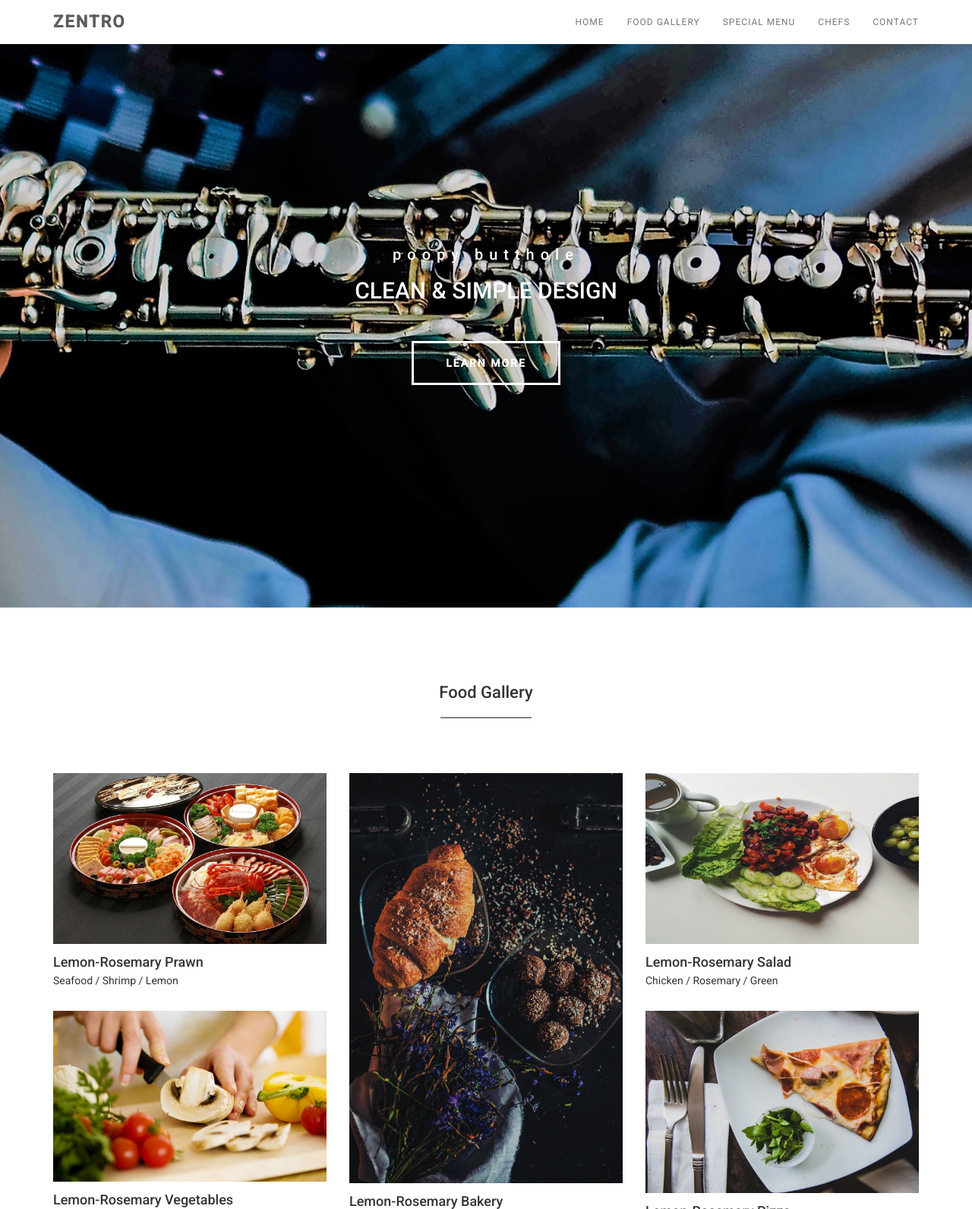
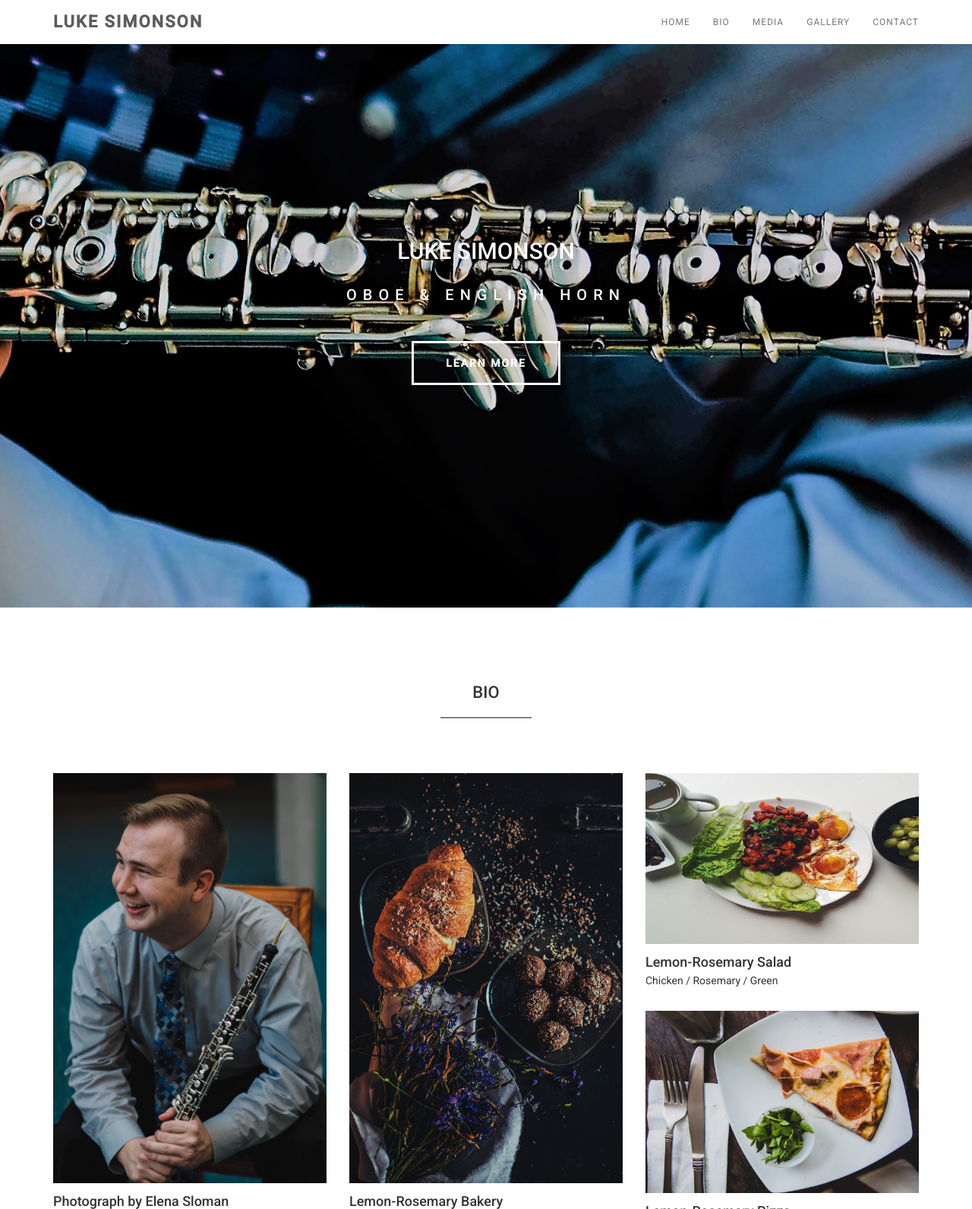
Before and after one commit to lukesimonson/portfolio, a plain HTML site: page index.html in a window 1280 px wide. Shown: the top 1592 px of the page at 76% size. Drawn offline with Linux system fonts and the light colour scheme.

Commit message:
text changes

```diff
--- a/index.html
+++ b/index.html
@@ -2,7 +2,7 @@
 <html lang="en">
 <head>
 	<meta charset="utf-8">
-	<title>Zentro</title>
+	<title>Luke Simonson</title>
 
 	<meta http-equiv="X-UA-Compatible" content="IE=Edge">
 	<meta name="viewport" content="width=device-width, initial-scale=1">
@@ -39,14 +39,14 @@ http://www.tooplate.com/view/2076-zentro
 				<span class="icon icon-bar"></span>
 				<span class="icon icon-bar"></span>
 			</button>
-			<a href="#" class="navbar-brand">ZENTRO</a>
+			<a href="#" class="navbar-brand">LUKE SIMONSON</a>
 		</div>
 		<div class="collapse navbar-collapse">
 			<ul class="nav navbar-nav navbar-right">
 				<li><a href="#home" class="smoothScroll">HOME</a></li>
-				<li><a href="#gallery" class="smoothScroll">FOOD GALLERY</a></li>
-				<li><a href="#menu" class="smoothScroll">SPECIAL MENU</a></li>
-				<li><a href="#team" class="smoothScroll">CHEFS</a></li>
+				<li><a href="#gallery" class="smoothScroll">BIO</a></li>
+				<li><a href="#menu" class="smoothScroll">MEDIA</a></li>
+				<li><a href="#team" class="smoothScroll">GALLERY</a></li>
 				<li><a href="#contact" class="smoothScroll">CONTACT</a></li>
 			</ul>
 		</div>
@@ -59,8 +59,8 @@ http://www.tooplate.com/view/2076-zentro
 	<div class="container">
 		<div class="row">
 			<div class="col-md-12 col-sm-12">
-				<h1>poopy butthole</h1>
-				<h2>CLEAN &amp; SIMPLE DESIGN</h2>
+				<h2>LUKE SIMONSON</h2>
+				<h1>OBOE &amp; ENGLISH HORN</h1>
 				<a href="#gallery" class="smoothScroll btn btn-default">LEARN MORE</a>
 			</div>
 		</div>
@@ -73,19 +73,13 @@ http://www.tooplate.com/view/2076-zentro
 	<div class="container">
 		<div class="row">
 			<div class="col-md-offset-2 col-md-8 col-sm-12 text-center">
-				<h1 class="heading">Food Gallery</h1>
+				<h1 class="heading">BIO</h1>
 				<hr>
 			</div>
 			<div class="col-md-4 col-sm-4 wow fadeInUp" data-wow-delay="0.3s">
-				<a href="images/gallery-img1.jpg" data-lightbox-gallery="zenda-gallery"><img src="images/gallery-img1.jpg" alt="gallery img"></a>
+				<a href="images/Lukegrey.jpg" data-lightbox-gallery="zenda-gallery"><img src="images/Lukegrey.jpg" alt="gallery img"></a>
 				<div>
-					<h3>Lemon-Rosemary Prawn</h3>
-					<span>Seafood / Shrimp / Lemon</span>
-				</div>
-				<a href="images/gallery-img2.jpg" data-lightbox-gallery="zenda-gallery"><img src="images/gallery-img2.jpg" alt="gallery img"></a>
-				<div>
-					<h3>Lemon-Rosemary Vegetables</h3>
-					<span>Tomato / Rosemary / Lemon</span>
+					<h3>Photograph by Elena Sloman</h3>
 				</div>
 			</div>
 			<div class="col-md-4 col-sm-4 wow fadeInUp" data-wow-delay="0.6s">
@@ -223,7 +217,7 @@ http://www.tooplate.com/view/2076-zentro
 				<h2 class="heading">Contact Info.</h2>
 				<div class="ph">
 					<p><i class="fa fa-phone"></i> Phone</p>
-					<h4>090-080-0760</h4>
+					<h4>(832) 622-2630</h4>
 				</div>
 				<div class="address">
 					<p><i class="fa fa-map-marker"></i> Our Location</p>
@@ -256,10 +250,8 @@ http://www.tooplate.com/view/2076-zentro
 	<div class="container">
 		<div class="row">
 			<div class="col-md-12 col-sm-12">
-				<h3>ZENTRO</h3>
-				<p>Copyright © Zentro Restaurant and Cafe
-
-                | Design: <a rel="nofollow" href="http://www.tooplate.com" target="_parent">Tooplate</a></p>
+				<h3>Luke Simonson</h3>
+				<p>Copyright © Luke Simonson
 			</div>
 		</div>
 	</div>
```
